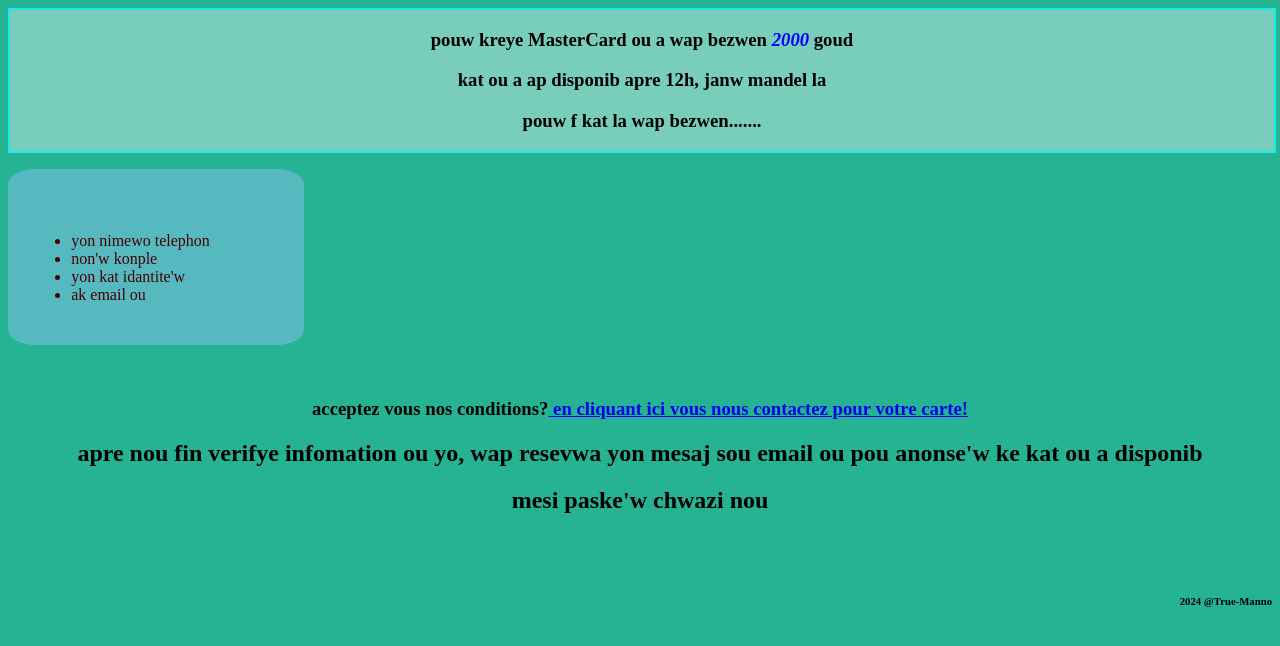
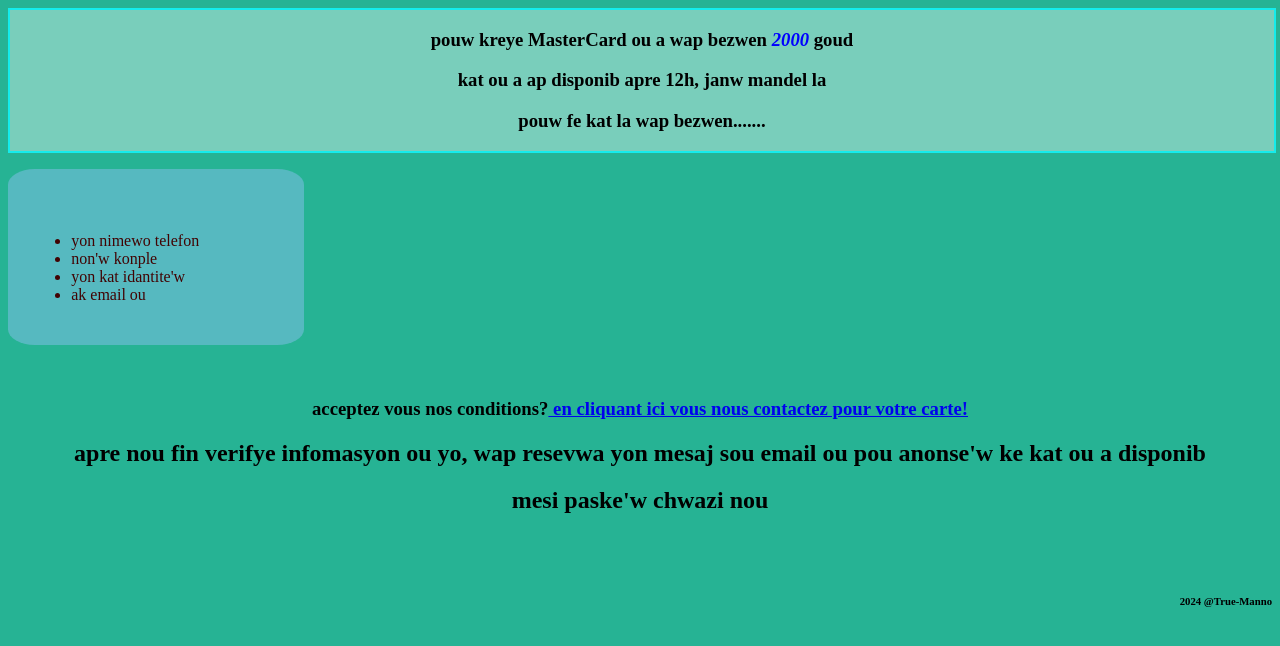
Before and after one commit to thisboy10001/easydealshop, a plain HTML site: page MasterCard.html in a window 1280 px wide. Drawn offline with Linux system fonts and the light colour scheme.

Commit message:
Update MasterCard.html

```diff
--- a/MasterCard.html
+++ b/MasterCard.html
@@ -3,7 +3,7 @@
     <head>
         <meta charset="UTF-8">
         <meta name="viewport" content="width=device-width, initial-scale=1.0">
-        <title>Document</title>
+        <title>MasterCard</title>
     </head>
 
     <style>
@@ -47,10 +47,10 @@
         <nav>
             <h3>pouw kreye MasterCard ou a wap bezwen <em>2000</em> goud</h3>
             <h3>kat ou a ap disponib apre 12h, janw mandel la</h3>
-            <h3>pouw f kat la wap bezwen.......</h3>
+            <h3>pouw fe kat la wap bezwen.......</h3>
         </nav>
         <ul>
-            <li>yon nimewo telephon</li>
+            <li>yon nimewo telefon</li>
             <li>non'w konple</li>
             <li>yon kat idantite'w</li>
             <li>ak email ou</li>
@@ -58,7 +58,7 @@
         <br>
         <span>
             <h3>acceptez vous nos conditions?<a href="https://wa.me/qr/DNZNAWRJRJ7JB1" target="_blank"> en cliquant ici vous nous contactez pour votre carte!</a></h3>
-            <h2>apre nou fin verifye infomation ou yo, wap resevwa yon mesaj sou email ou pou anonse'w ke kat ou a disponib</h2>
+            <h2>apre nou fin verifye infomasyon ou yo, wap resevwa yon mesaj sou email ou pou anonse'w ke kat ou a disponib</h2>
             <h2>mesi paske'w chwazi nou</h2>
         </span>
         <br>
```
